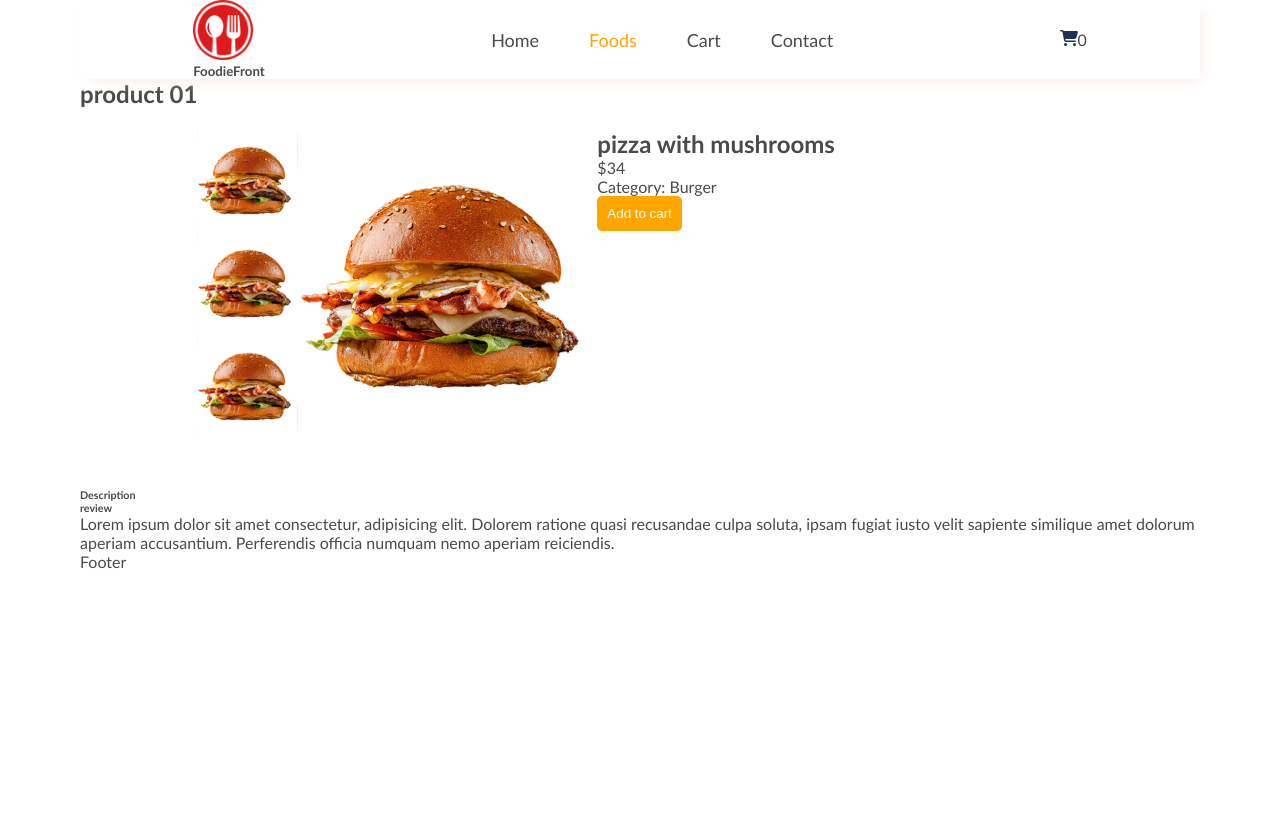
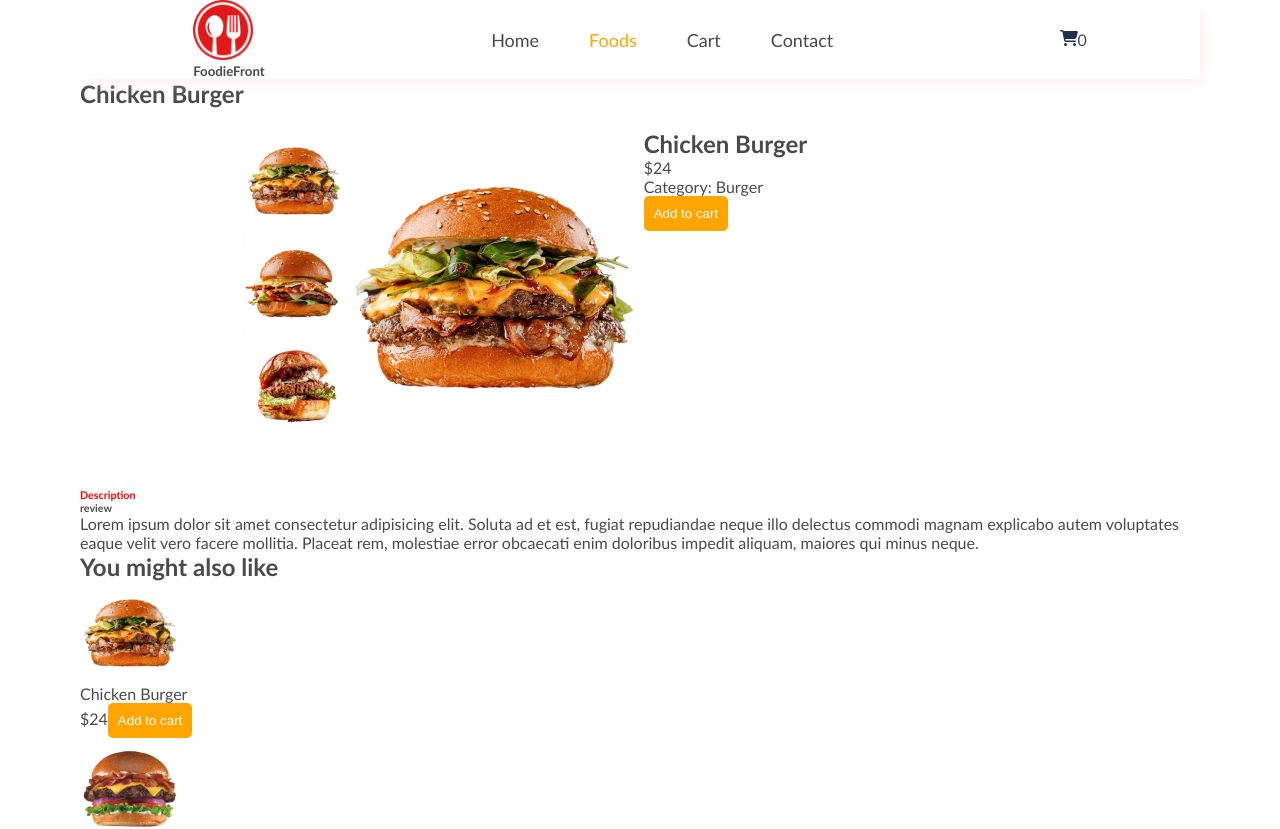
Before and after one commit to teonamaghradze/FoodieFront, a React (Create React App) app: page /foods/01 in a window 1280 px wide. Shown: the top 829 px of the page. Before the commit the page ends 800 px from the top, so only its background shows below. Built offline with nearby package versions, Linux system fonts and the light colour scheme.

Commit message:
add food details page

```diff
--- a/src/pages/FoodDetails.jsx
+++ b/src/pages/FoodDetails.jsx
@@ -1,61 +1,146 @@
-import React from "react";
+import React, { useEffect, useState } from "react";
 import products from "../assets/data/products";
 import { useParams } from "react-router-dom";
 import CommonSection from "../components/UI/common-section/CommonSection";
-
-import productImg from "../assets/images/product_01.1.jpg";
 import "./FoodDetails.scss";
+import ProductCard from "../components/UI/product-card/ProductCard";
+import { useDispatch } from "react-redux";
+import { cartActions } from "../store/shoppingCart/cartSlice";
 
 function FoodDetails() {
+  const [tab, setTab] = useState("desc");
+  const [enteredName, setEnteredName] = useState("");
+  const [enteredEmail, setEnteredEmail] = useState("");
+  const [reviewMessage, setReviewMessage] = useState("");
+
+  const { id } = useParams();
+  const product = products.find((product) => product.id === id);
+  const dispatch = useDispatch();
+
+  const [previewImg, setPreviewImg] = useState(product.image01);
+
+  const relatedFood = products.filter(
+    (item) => product.category === item.category
+  );
+
+  const addItem = () => {
+    dispatch(
+      cartActions.addItem({
+        id: product.id,
+        title: product.title,
+        price: product.price,
+        image01: product.image01,
+      })
+    );
+  };
+
+  useEffect(() => {
+    setPreviewImg(product.image01);
+  }, [product]);
+
+  // useEffect(() => {
+  //   window.scrollTo(0, 0);
+  // }, [product]);
+
+  function handleSubmit(e) {
+    e.preventDefault();
+  }
+
   return (
     <>
       <div style={{ display: "flex" }}>
-        <CommonSection title="product 01" />
+        <CommonSection title={product.title} />
 
         <section
           style={{ display: "flex", alignItems: "center" }}
           className="images"
         >
           <div className="side-images">
-            <div>
-              <img style={{ width: "100px" }} src={productImg} alt="" />
+            <div onClick={() => setPreviewImg(product.image01)}>
+              <img style={{ width: "100px" }} src={product.image01} alt="" />
             </div>
-            <div>
-              <img style={{ width: "100px" }} src={productImg} alt="" />
+            <div onClick={() => setPreviewImg(product.image02)}>
+              <img style={{ width: "100px" }} src={product.image02} alt="" />
             </div>
-            <div>
-              <img style={{ width: "100px" }} src={productImg} alt="" />
+            <div onClick={() => setPreviewImg(product.image03)}>
+              <img style={{ width: "100px" }} src={product.image03} alt="" />
             </div>
           </div>
 
           <div className="main-img">
             <div>
-              <img style={{ width: "300px" }} src={productImg} alt="" />
+              <img style={{ width: "300px" }} src={previewImg} alt="" />
             </div>
           </div>
         </section>
         <section>
           <div>
-            <h2>pizza with mushrooms</h2>
-            <span>$34</span>
+            <h2>{product.title}</h2>
+            <span>${product.price}</span>
             <p>
-              Category: <span>Burger</span>
+              Category: <span>{product.category}</span>
             </p>
-            <button>Add to cart</button>
+            <button onClick={addItem}>Add to cart</button>
           </div>
         </section>
       </div>
       <section>
-        <h6>Description</h6>
-        <h6>review</h6>
+        <h6
+          className={`${tab === "desc" ? "active-tab" : ""}`}
+          onClick={() => setTab("desc")}
+        >
+          Description
+        </h6>
+        <h6
+          className={`${tab === "review" ? "active-tab" : ""}`}
+          onClick={() => setTab("review")}
+        >
+          review
+        </h6>
 
-        <p>
-          Lorem ipsum dolor sit amet consectetur, adipisicing elit. Dolorem
-          ratione quasi recusandae culpa soluta, ipsam fugiat iusto velit
-          sapiente similique amet dolorum aperiam accusantium. Perferendis
-          officia numquam nemo aperiam reiciendis.
-        </p>
+        {tab === "desc" ? (
+          <p>{product.desc}</p>
+        ) : (
+          <div>
+            <div className="review">
+              <p>Teona Maghradze</p>
+              <p>mail@mail.com</p>
+              <p>Great product</p>
+            </div>
+            <div>
+              <form onSubmit={handleSubmit}>
+                <input
+                  onChange={(e) => setEnteredName(e.target.value)}
+                  type="text"
+                  placeholder="Enter Your Name"
+                  required
+                />
+                <input
+                  type="text"
+                  placeholder="Enter Your Email"
+                  onChange={(e) => setEnteredEmail(e.target.value)}
+                  required
+                />
+                <textarea
+                  rows={5}
+                  type="text"
+                  placeholder="Enter Your Meesage"
+                  onChange={(e) => setReviewMessage(e.target.value)}
+                  required
+                />
+                <button type="submit">Submit</button>
+              </form>
+            </div>
+          </div>
+        )}
       </section>
+
+      <div>
+        <h2>You might also like</h2>
+        {relatedFood.map((item) => (
+          <ProductCard item={item} key={item.id} />
+        ))}
+      </div>
     </>
   );
 }
```
